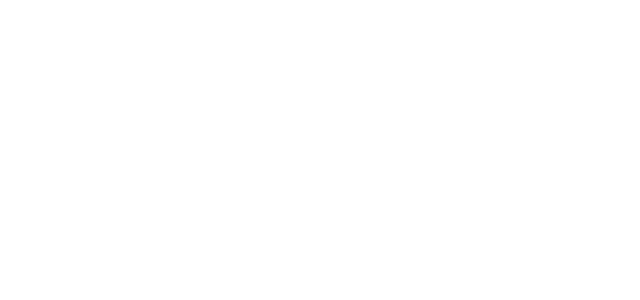
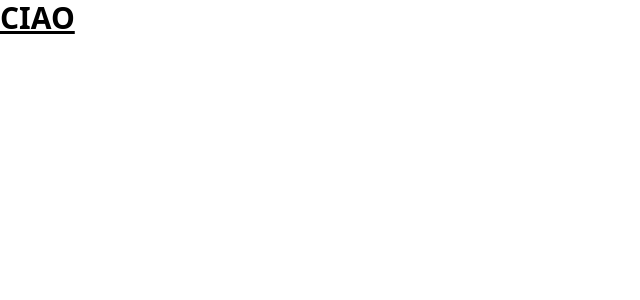
Before and after one commit to georgev-97/react-stack, a React (Create React App) app: page / in a window 1280 px wide. Shown: the top 300 px of the page, without its empty margins (0-640 px from the left). Built offline with nearby package versions, Linux system fonts and the light colour scheme.

Commit message:
feat: add tailwindcss

```diff
--- a/package.json
+++ b/package.json
@@ -34,5 +34,8 @@
       "last 1 firefox version",
       "last 1 safari version"
     ]
+  },
+  "devDependencies": {
+    "tailwindcss": "^3.2.7"
   }
 }
--- a/src/App.js
+++ b/src/App.js
@@ -2,6 +2,8 @@
 
 export class App extends React.Component{
     render(){
-        return <div></div>
+        return <div>
+            <h1 className="text-3xl font-bold underline">CIAO</h1>
+        </div>
     }
 }
--- /dev/null
+++ b/src/index.css
@@ -0,0 +1,3 @@
+@tailwind base;
+@tailwind components;
+@tailwind utilities;
--- /dev/null
+++ b/tailwind.config.js
@@ -0,0 +1,8 @@
+/** @type {import('tailwindcss').Config} */
+module.exports = {
+  content: ["./src/**/*.{js,jsx,ts,tsx}"],
+  theme: {
+    extend: {},
+  },
+  plugins: [],
+}
```
Also changed, not shown: src/index.js (+7 -3 lines), 1 other file (tests, documents, lock files or other folders).
